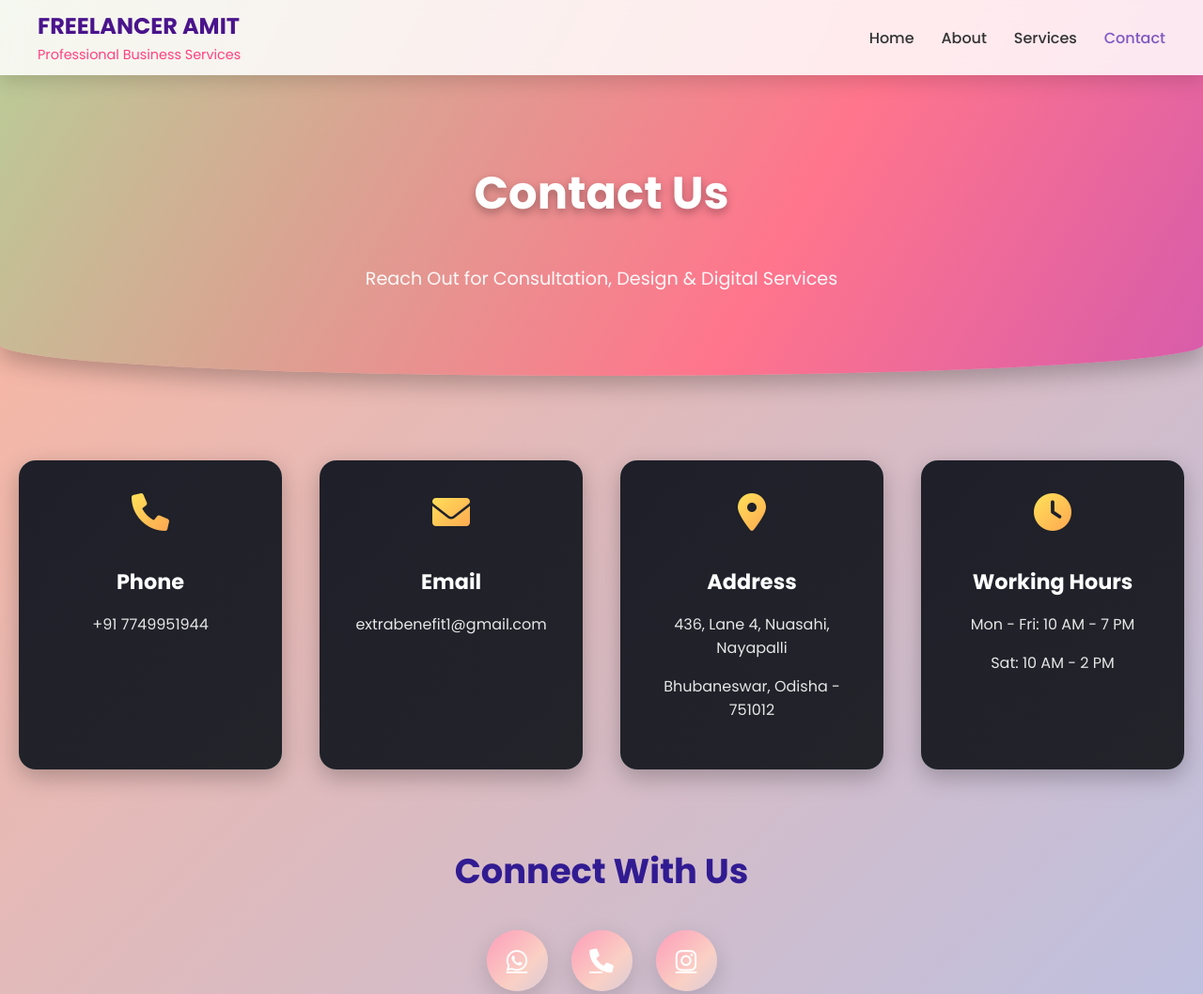
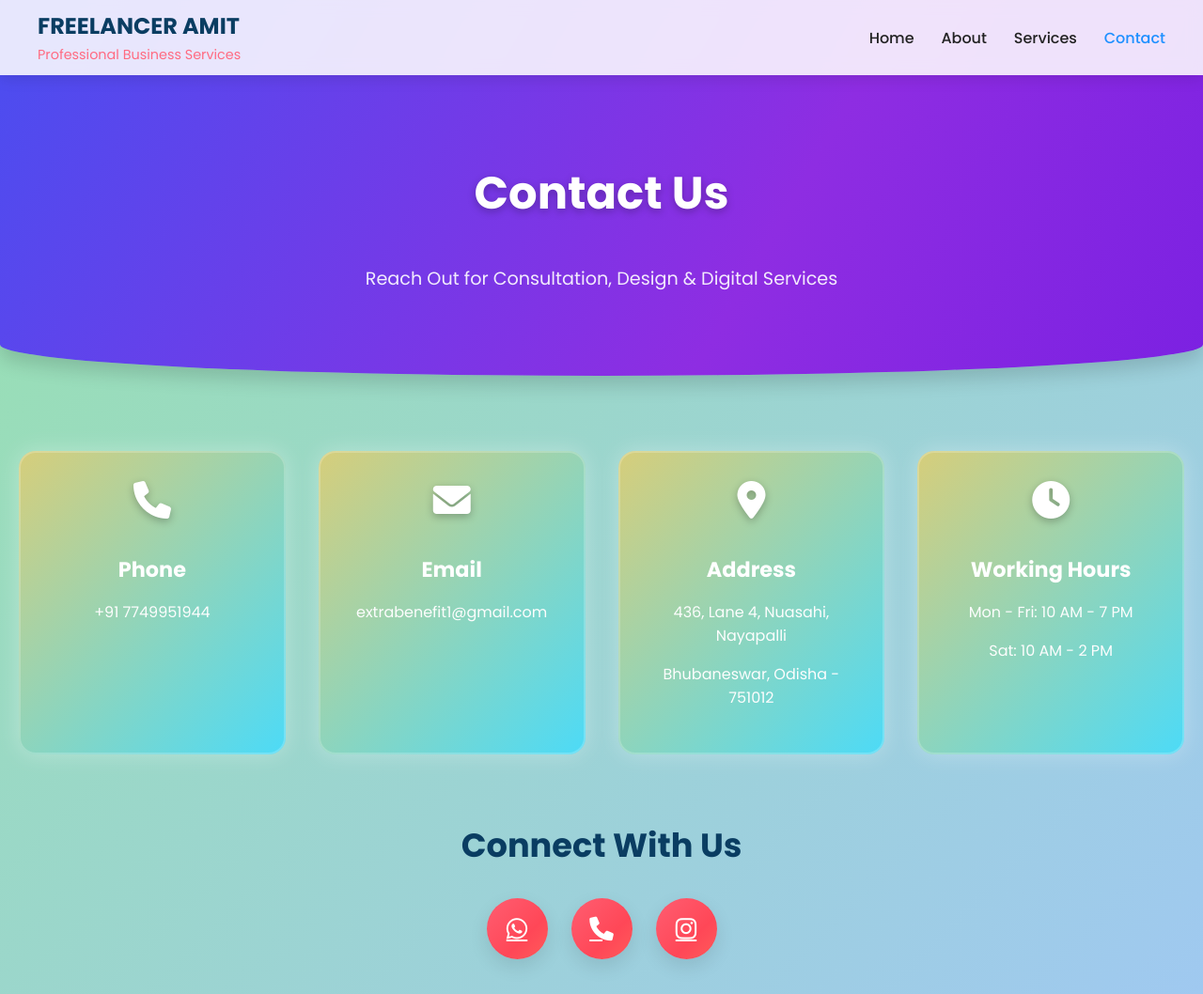
Before and after one commit to AMIT9437/amit-samal, a plain HTML site: page contact.html in a window 1280 px wide. Shown: the top 1058 px of the page at 94% size. Drawn offline with Linux system fonts and the light colour scheme.

Commit message:
Update contact.html

```diff
--- a/contact.html
+++ b/contact.html
@@ -13,9 +13,9 @@
 body {
   font-family: 'Poppins', sans-serif;
   margin: 0;
-    background: linear-gradient(135deg, #ffecd2, #fcb69f, #a1c4fd, #c2e9fb);
+  background: linear-gradient(135deg, #d4fc79, #96e6a1, #a1c4fd, #c2e9fb);
   background-size: 400% 400%;
-    animation: bgMove 12s infinite alternate ease-in-out;
+  animation: bgMove 10s infinite alternate ease-in-out;
   color: #222;
 }
 @keyframes bgMove {
@@ -25,9 +25,9 @@ body {
 
 /* ---------- Navbar ---------- */
 .navbar {
-    background: rgba(255, 255, 255, 0.85);
-    backdrop-filter: blur(10px);
-    box-shadow: 0 6px 20px rgba(0,0,0,0.15);
+  background: #ffffffdd;
+  backdrop-filter: blur(8px);
+  box-shadow: 0 4px 15px rgba(0,0,0,0.1);
   position: fixed;
   top: 0;
   width: 100%;
@@ -45,11 +45,11 @@ body {
 .nav-logo h2 {
   margin: 0;
   font-weight: 700;
-    color: #4a148c;
+  color: #0a3d62;
 }
 .nav-logo span {
   font-size: 0.9rem;
-    color: #ff4081;
+  color: #ff6b81;
 }
 .nav-menu {
   display: flex;
@@ -57,20 +57,20 @@ body {
   gap: 1.8rem;
 }
 .nav-link {
-    color: #333;
+  color: #222;
   text-decoration: none;
   font-weight: 500;
-    transition: all 0.3s;
+  transition: color 0.3s, transform 0.2s;
 }
 .nav-link:hover {
-    color: #ff4081;
-    transform: scale(1.1);
+  color: #ff4757;
+  transform: scale(1.05);
 }
 .nav-link.active {
-    color: #7e57c2;
+  color: #1e90ff;
 }
 
-/* ---------- Hamburger ---------- */
+/* Hamburger */
 .hamburger {
   display: none;
   flex-direction: column;
@@ -88,12 +88,12 @@ body {
 .page-header {
   text-align: center;
   padding: 130px 20px 70px;
-    background: linear-gradient(120deg, #00c9ff, #92fe9d, #ff758c, #8e2de2);
-    background-size: 300% 300%;
+  background: linear-gradient(120deg, #00c6ff, #0072ff, #8e2de2, #4a00e0);
+  background-size: 400% 400%;
   animation: gradientShift 8s infinite alternate ease-in-out;
   color: #fff;
   border-radius: 0 0 60% 60% / 0 0 10% 10%;
-    box-shadow: 0 10px 25px rgba(0,0,0,0.25);
+  box-shadow: 0 10px 20px rgba(0,0,0,0.15);
 }
 @keyframes gradientShift {
   0% { background-position: 0% 50%; }
@@ -102,78 +102,69 @@ body {
 .page-header h1 {
   font-size: 3rem;
   font-weight: 700;
-    text-shadow: 0 4px 10px rgba(0,0,0,0.3);
+  text-shadow: 0 3px 8px rgba(0,0,0,0.25);
 }
 .page-header p {
   font-size: 1.2rem;
-    opacity: 0.95;
+  opacity: 0.9;
 }
 
 /* ---------- Contact Cards ---------- */
 .contact-info-cards {
-    padding: 90px 20px;
+  padding: 80px 20px;
 }
 .contact-cards-grid {
   display: grid;
   grid-template-columns: repeat(auto-fit, minmax(260px, 1fr));
-    gap: 40px;
+  gap: 35px;
 }
+
+/* 🌈 Always Glowing Multicolor Cards */
 .contact-card {
-    position: relative;
-    overflow: hidden;
+  background: linear-gradient(135deg, #ff6b6b, #feca57, #48dbfb, #1dd1a1);
+  background-size: 400% 400%;
+  animation: glowGradient 8s ease infinite;
+  color: #fff;
   border-radius: 18px;
-    padding: 35px;
+  padding: 30px;
   text-align: center;
-    color: #fff;
-    background: linear-gradient(135deg, #1e1f29, #23242a);
-    box-shadow: 0 8px 25px rgba(0,0,0,0.25);
-    transition: all 0.5s ease;
-}
-.contact-card::before {
-    content: '';
-    position: absolute;
-    inset: -3px;
-    background: linear-gradient(45deg,
-        #ff9a9e, #fad0c4, #fbc2eb, #a6c1ee, #84fab0, #8fd3f4, #cfd9df, #e0c3fc);
-    background-size: 400% 400%;
-    animation: rainbowGlow 6s infinite alternate ease-in-out;
-    z-index: -1;
-    filter: blur(10px);
-    border-radius: inherit;
-}
-@keyframes rainbowGlow {
-    0% { background-position: 0% 50%; }
-    100% { background-position: 100% 50%; }
+  box-shadow: 0 0 25px rgba(255, 255, 255, 0.3);
+  border: 2px solid rgba(255, 255, 255, 0.2);
+  transition: transform 0.3s ease, box-shadow 0.3s ease;
 }
 .contact-card:hover {
-    transform: translateY(-12px) scale(1.05);
-    box-shadow: 0 15px 40px rgba(0,0,0,0.35);
+  transform: scale(1.05);
+  box-shadow: 0 0 40px rgba(255, 255, 255, 0.6);
+}
+@keyframes glowGradient {
+  0% { background-position: 0% 50%; }
+  50% { background-position: 100% 50%; }
+  100% { background-position: 0% 50%; }
 }
 .contact-card i {
   font-size: 2.5rem;
-    background: linear-gradient(135deg, #ffe259, #ffa751);
-    -webkit-background-clip: text;
-    -webkit-text-fill-color: transparent;
   margin-bottom: 15px;
+  text-shadow: 0 3px 8px rgba(0,0,0,0.25);
 }
 .contact-card h3 {
+  color: #fff;
   margin-bottom: 10px;
   font-size: 1.4rem;
-    color: #fff;
 }
 .contact-card p {
-    color: #e6e6e6;
+  color: #fdfdfd;
+  font-weight: 400;
 }
 
 /* ---------- Social Section ---------- */
 .contact-social {
   text-align: center;
-    margin-top: 80px;
+  margin-top: 70px;
 }
 .contact-social h2 {
-    font-size: 2.3rem;
-    color: #311b92;
-    margin-bottom: 35px;
+  font-size: 2.2rem;
+  color: #0a3d62;
+  margin-bottom: 30px;
 }
 .social-links {
   display: flex;
@@ -190,10 +181,10 @@ body {
   justify-content: center;
   font-size: 1.6rem;
   color: #fff;
-    background: linear-gradient(135deg, #ff758c, #ff7eb3, #fad0c4, #a1c4fd);
-    background-size: 300% 300%;
-    animation: iconGlow 4s infinite alternate ease-in-out;
-    box-shadow: 0 8px 25px rgba(0,0,0,0.15);
+  background: linear-gradient(135deg, #ff6b81, #ff4757, #ff7e5f);
+  background-size: 200% 200%;
+  animation: iconGlow 3s infinite alternate ease-in-out;
+  box-shadow: 0 8px 20px rgba(0,0,0,0.1);
   transition: transform 0.3s;
 }
 @keyframes iconGlow {
@@ -201,7 +192,7 @@ body {
   100% { background-position: 100% 50%; }
 }
 .social-links a:hover {
-    transform: scale(1.2) rotate(10deg);
+  transform: scale(1.2) rotate(8deg);
 }
 
 /* ---------- Responsive ---------- */
@@ -222,7 +213,7 @@ body {
   }
   .nav-menu.active { display: flex; }
   .hamburger { display: flex; }
-    .page-header h1 { font-size: 2.2rem; }
+  .page-header h1 { font-size: 2rem; }
 }
 </style>
 </head>
```
Lines whose indentation alone changed are shown as unchanged.
